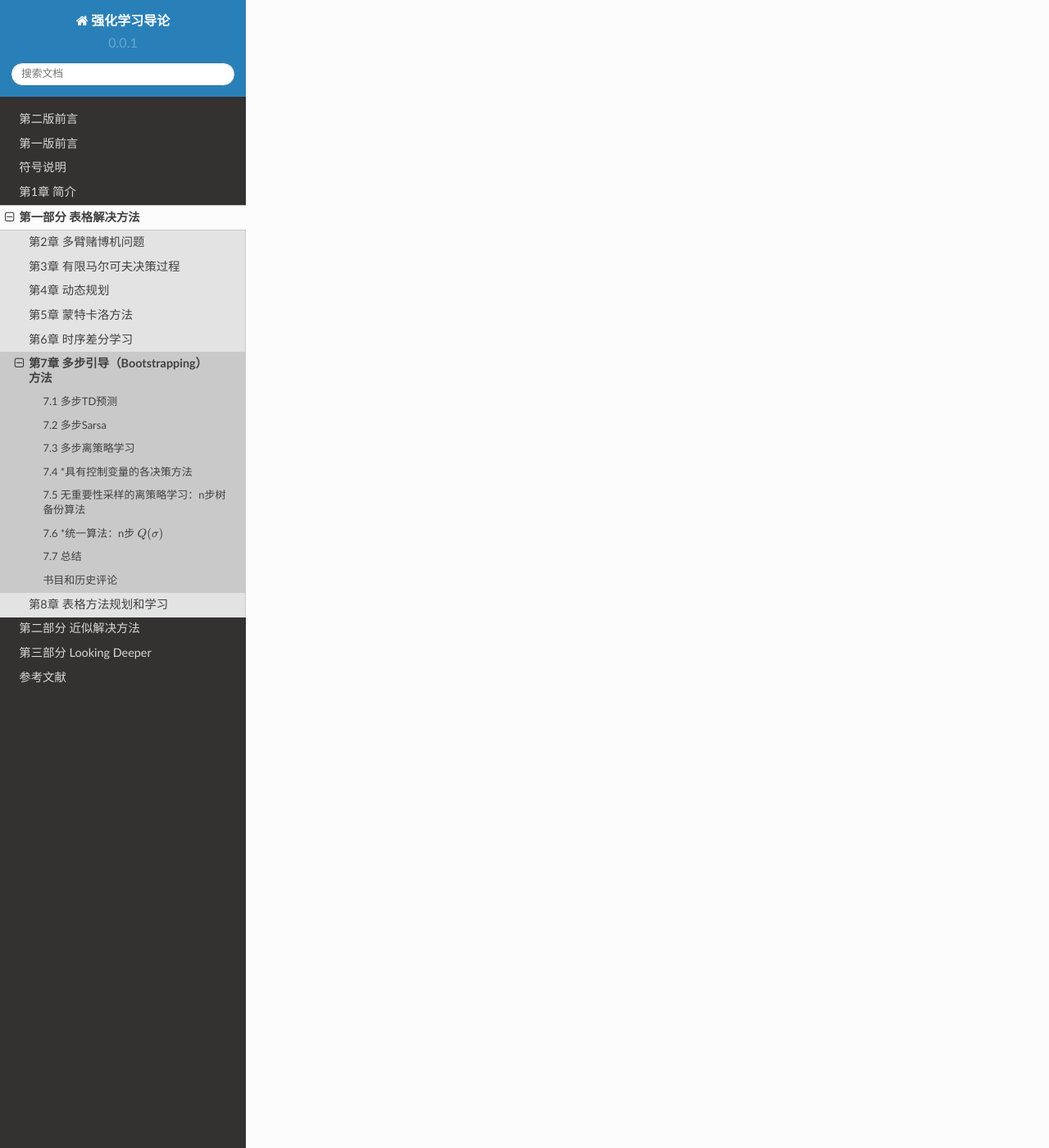
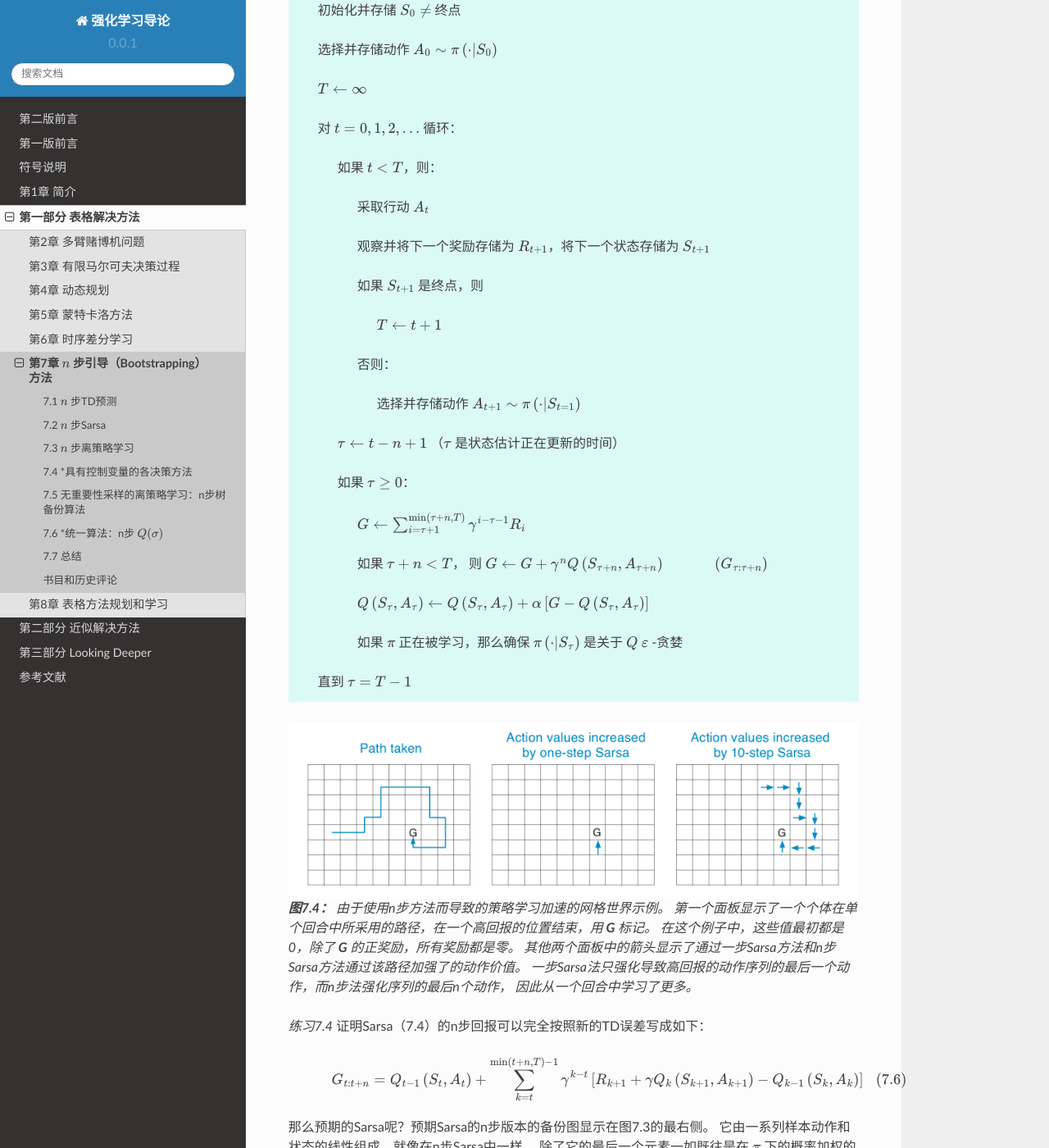
Before and after one commit to qiwihui/reinforcement-learning-an-introduction-chinese, a Sphinx documentation site: the page built from source/partI/chapter7/n_step_bootstrapping.rst, in a window 1280 px wide and 1400 px high, scrolled down 5755 px. Shown: the whole window at 82% size. Built offline with Sphinx 7.4.7 and the Read the Docs theme 2.0.0, drawn with Linux system fonts in a browser that asks for light colours; some of the changed text lies outside the part shown.

Commit message:
docs: 7.2 n步Sarsa

```diff
--- a/source/partI/chapter7/n_step_bootstrapping.rst
+++ b/source/partI/chapter7/n_step_bootstrapping.rst
@@ -1,5 +1,5 @@
-第7章 多步引导（Bootstrapping）方法
-======================================
+第7章 :math:`n` 步引导（Bootstrapping）方法
+==============================================
 
 在本章中，我们统一了蒙特卡罗（MC）方法和前两章中介绍的一步时序差分（TD）方法。MC方法和一步法TD方法都不是最好的。
 在本章中，我们将介绍 *n步TD方法*，这些方法概括了两种方法，以便可以根据需要平滑地从一种方法转换到另一种方法，以满足特定任务的需求。
@@ -21,8 +21,8 @@ n步方法的概念通常用作 *资格跟踪* （第12章）算法思想的介
 然后我们将想法扩展到行动价值和控制方法。
 
 
-7.1 多步TD预测
----------------
+7.1 :math:`n` 步TD预测
+---------------------------
 
 蒙特卡罗和TD方法之间的方法空间是什么？考虑使用 :math:`\pi` 生成的样本回合估计v⇡。
 蒙特卡罗方法基于从该状态到回合结束的观察到的奖励的整个序列来执行每个状态的更新。
@@ -80,7 +80,7 @@ n步方法的概念通常用作 *资格跟踪* （第12章）算法思想的介
 为了弥补这一点，在回合结束后，终止后和开始下一集之前，会进行相同数量的额外更新。
 完整的伪代码在下面的框中给出。
 
-.. admonition:: 多步TD(0)估计 :math:`V \approx v_\pi`
+.. admonition:: :math:`n` 步TD(0)估计 :math:`V \approx v_\pi`
     :class: important
 
     输入：策略 :math:`\pi`
@@ -109,7 +109,7 @@ n步方法的概念通常用作 *资格跟踪* （第12章）算法思想的介
 
             :math:`\tau \leftarrow t - n + 1` （:math:`\tau` 是状态估计正在更新的时间）
 
-            如果 :math:`\tau > 0`：
+            如果 :math:`\tau geq 0`：
 
                 :math:`G \leftarrow \sum_{i=\tau+1}^{\min (\tau+n, T)} \gamma^{i-\tau-1} R_{i}`
 
@@ -161,12 +161,129 @@ n步回报的一个重要特性是，在最恶劣的意义上，它们的期望
 较小的步行会将优势转移到不同的n值吗？在较大的步行中左侧结果从0变为 :math:`-1` 是怎么发生的？
 你认为这对n的最佳价值有任何不同吗？
 
-7.2 多步Sarsa
----------------
+
+7.2 :math:`n` 步Sarsa
+----------------------------
+
+如何使用n步方法不仅用于预测，还用于控制？在本节中，我们将展示如何以简单的方式将n步方法与Sarsa结合以产生一种策略上的TD控制方法。
+Sarsa的n步版本我们称之为n步Sarsa，而前一章中提到的原始版本我们称之为 *一步Sarsa* 或 *Sarsa(0)*。
+
+主要思想是简单地切换动作状态（状态-动作对），然后使用 :math:`\varepsilon` -贪婪策略。
+n步Sarsa的备份图（如图7.3所示），就像n步TD一样（图7.1） ），是交替状态和动作的字符串，
+除了Sarsa所有都以动作而不是状态开始和结束。我们根据估计的动作值重新定义n步回报（更新目标）：
+
+.. math::
+
+    G_{t : t+n} \doteq R_{t+1}+\gamma R_{t+2}+\cdots+\gamma^{n-1} R_{t+n}+\gamma^{n} Q_{t+n-1}\left(S_{t+n}, A_{t+n}\right), \quad n \geq 1,0 \leq t<T-n
+    \tag{7.4}
+
+如果 :math:`t+n \geq T`，则 :math:`G_{t : t+n} \doteq G_{t}`。那么自然算法就是
+
+.. math::
+
+    Q_{t+n}\left(S_{t}, A_{t}\right) \doteq Q_{t+n-1}\left(S_{t}, A_{t}\right)+\alpha\left[G_{t : t+n}-Q_{t+n-1}\left(S_{t}, A_{t}\right)\right], \quad 0 \leq t<T
+    \tag{7.5}
+
+而所有其他状态的值保持不变：:math:`Q_{t+n}(s, a)=Q_{t+n-1}(s, a)`，
+对于所有 :math:`s, a` 使得 :math:`s \ne S_t` 或 :math:`a \ne A_t`。
+这是我们称之为 *n步Sarsa* 的算法。
+伪代码显示在下面的框中，图7.4给出了与一步法相比可以加速学习的原因示例。
+
+.. figure:: images/figure-7.3.png
+
+    **图7.3：** 状态-动作值的n步方法频谱的备份图。
+    它们的范围从Sarsa(0)的一步更新到蒙特卡罗方法的直到终止更新。
+    在两者之间是n步更新，基于实际奖励的n个步骤和第n个下一个状态-动作对的估计值，都被适当地折扣。
+    最右边是n步预期Sarsa的备份图。
+
+.. admonition:: :math:`n` 步Sarsa估计 :math:`Q \approx q_*` 或者 :math:`q_\pi`
+    :class: important
+
+    对所有 :math:`s\in\mathcal(S)`，:math:`a\in\mathcal(A)`，任意初始化 :math:`Q(s,a)`
+
+    初始化 :math:`\pi` 关于 :math:`Q` 或固定的给定策略为 :math:`\varepsilon` -贪婪
+
+    算法参数：步长 :math:`\alpha \in (0,1]`，小 :math:`\varepsilon > 0`，正整数 :math:`n`
+
+    所有存储和访问操作（对于 :math:`S_t`，:math:`A_t` 和 :math:`R_t`）都可以使其索引 :math:`mod n + 1`
+
+    对每个回合循环：
+
+        初始化并存储 :math:`S_0 \ne` 终点
+
+        选择并存储动作 :math:`A_{0} \sim \pi\left(\cdot | S_{0}\right)`
+
+        :math:`T \leftarrow \infty`
+
+        对 :math:`t=0,1,2, \ldots` 循环：
+
+            如果 :math:`t < T`，则：
+
+                采取行动 :math:`A_t`
+
+                观察并将下一个奖励存储为 :math:`R_{t+1}`，将下一个状态存储为 :math:`S_{t+1}`
+
+                如果 :math:`S_{t+1}` 是终点，则
+
+                    :math:`T \leftarrow t+1`
+
+                否则：
+
+                    选择并存储动作 :math:`A_{t+1} \sim \pi\left(\cdot | S_{t=1}\right)`
+
+            :math:`\tau \leftarrow t - n + 1` （:math:`\tau` 是状态估计正在更新的时间）
+
+            如果 :math:`\tau \geq 0`：
+
+                :math:`G \leftarrow \sum_{i=\tau+1}^{\min (\tau+n, T)} \gamma^{i-\tau-1} R_{i}`
+
+                如果 :math:`\tau + n < T`， 则 :math:`G \leftarrow G+\gamma^{n} Q\left(S_{\tau+n}, A_{\tau+n}\right)` :math:`\quad\quad\quad` :math:`\left(G_{\tau : \tau+n}\right)`
+
+                :math:`Q\left(S_{\tau}, A_{\tau}\right) \leftarrow Q\left(S_{\tau}, A_{\tau}\right)+\alpha\left[G-Q\left(S_{\tau}, A_{\tau}\right)\right]`
+
+                如果 :math:`\pi` 正在被学习，那么确保 :math:`\pi\left(\cdot | S_{\tau}\right)` 是关于 :math:`Q` :math:`\varepsilon` -贪婪
+
+        直到 :math:`\tau = T - 1`
+
+.. figure:: images/figure-7.4.png
+
+    **图7.4：** 由于使用n步方法而导致的策略学习加速的网格世界示例。
+    第一个面板显示了一个个体在单个回合中所采用的路径，在一个高回报的位置结束，用 **G** 标记。
+    在这个例子中，这些值最初都是0，除了 **G** 的正奖励，所有奖励都是零。
+    其他两个面板中的箭头显示了通过一步Sarsa方法和n步Sarsa方法通过该路径加强了的动作价值。
+    一步Sarsa法只强化导致高回报的动作序列的最后一个动作，而n步法强化序列的最后n个动作，
+    因此从一个回合中学习了更多。
+
+*练习7.4* 证明Sarsa（7.4）的n步回报可以完全按照新的TD误差写成如下：
+
+.. math::
+
+    G_{t : t+n}=Q_{t-1}\left(S_{t}, A_{t}\right)+\sum_{k=t}^{\min (t+n, T)-1} \gamma^{k-t}\left[R_{k+1}+\gamma Q_{k}\left(S_{k+1}, A_{k+1}\right)-Q_{k-1}\left(S_{k}, A_{k}\right)\right]
+    \tag{7.6}
+
+那么预期的Sarsa呢？预期Sarsa的n步版本的备份图显示在图7.3的最右侧。
+它由一系列样本动作和状态的线性组成，就像在n步Sarsa中一样，
+除了它的最后一个元素一如既往是在 :math:`\pi` 下的概率加权的所有动作可能性的分支。
+该算法可以用与n步Sarsa（上面）相同的等式来描述，除了将n步回报重新定义为
+
+.. math::
+
+    G_{t : t+n} \doteq R_{t+1}+\cdots+\gamma^{n-1} R_{t+n}+\gamma^{n} \overline{V}_{t+n-1}\left(S_{t+n}\right), \quad t+n<T
+    \tag{7.7}
+
+对 :math:`t+n \geq T`，:math:`G_{t : t+n} \doteq G_{t}`。
+其中 :math:`\overline{V}_{t}(s)` 是状态s的 *预期近似值*，使用目标策略下时间 :math:`t` 的估计行动值：
+
+.. math::
+
+    \overline{V}_{t}(s) \doteq \sum_{a} \pi(a | s) Q_{t}(s, a), \quad \text { 对所有 } s \in \mathcal{S}
+    \tag{7.8}
+
+在本书的其余部分中，使用预期近似值来开发许多动作价值方法。如果s是终点，则其预期近似值被定义为0。
 
 
-7.3 多步离策略学习
-------------------
+7.3 :math:`n` 步离策略学习
+------------------------------
 
 
 7.4 \*具有控制变量的各决策方法
```
Also changed, not shown: source/partI/chapter7/images/figure-7.3.png (added), source/partI/chapter7/images/figure-7.4.png (added).
